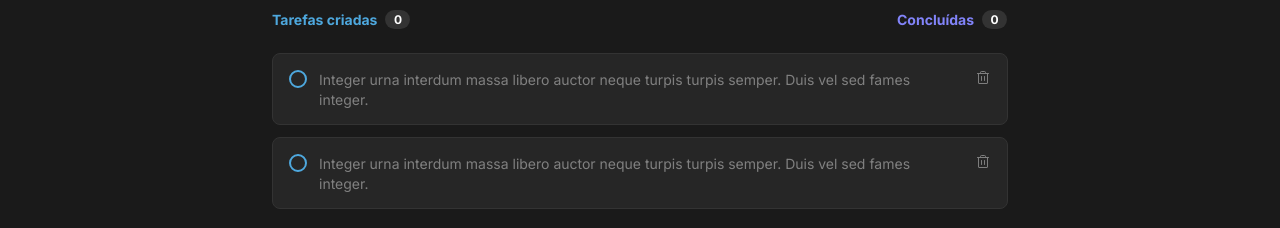
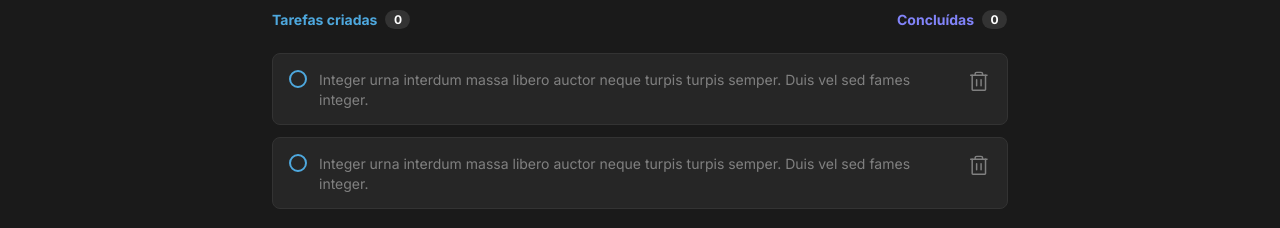
Before and after one commit to felipesandrade/to-do-list-reactjs-ts, a React (Vite) app: page / in a window 1280 px wide. Shown: the part 281-509 px from the top of the page. Built offline with nearby package versions, Linux system fonts and the light colour scheme.

Commit message:
finished logic iscompleted

```diff
--- a/src/components/Task.module.css
+++ b/src/components/Task.module.css
@@ -48,3 +48,7 @@
 .checkText {
     text-decoration: line-through;
 }
+
+.trash {
+    border-radius: 0.25rem;
+}
--- a/src/components/Task.tsx
+++ b/src/components/Task.tsx
@@ -1,18 +1,34 @@
 import { Trash } from 'phosphor-react';
+import { useState } from 'react';
 import { BsFillCheckCircleFill } from 'react-icons/bs';
 
 import styles from './Task.module.css';
 
 export function Task() {
-    const isCompleted = false;
+    const [isCompleted, setIsCompleted] = useState(false);
+
+    function handleTaskCompleted() {
+        if(!isCompleted) {
+            setIsCompleted(true);
+        } else {
+            setIsCompleted(false);
+        }
+
+    }
 
     return (
         <div className={styles.task}>
-           <button className={styles.checkContainer}>
+           <button
+                className={styles.checkContainer}
+                onClick={handleTaskCompleted}
+            >
                 {isCompleted ? <BsFillCheckCircleFill /> : <div /> }
            </button>
             <p className={isCompleted ? styles.checkText : ""}>Integer urna interdum massa libero auctor neque turpis turpis semper. Duis vel sed fames integer.</p>
-            <Trash />
+            <Trash
+                className={styles.trash}
+                size={24}
+            />
         </div>
 
     );
```
